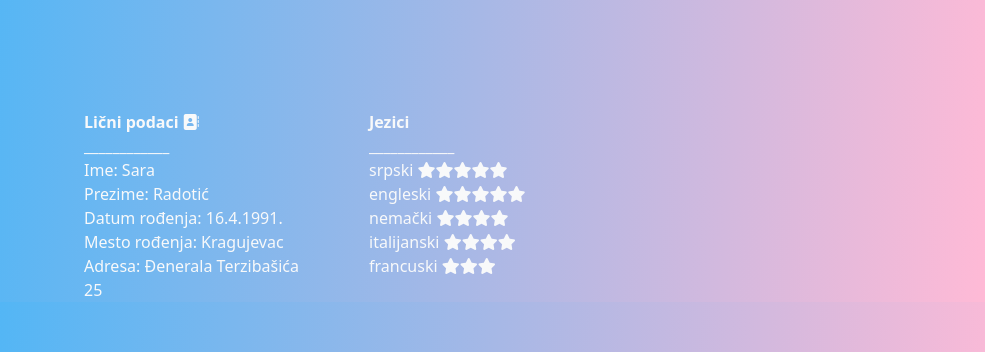
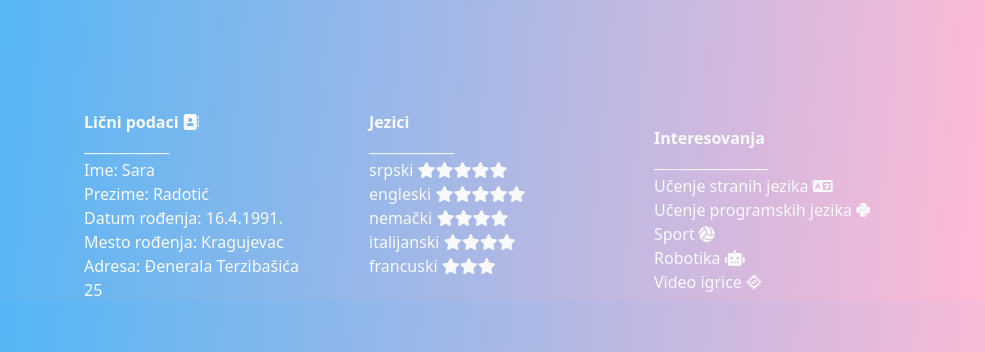
Before and after one commit to SaraRadotic/moj_portfolio, a plain HTML site: page index.html in a window 1280 px wide. Shown: the part 218-570 px from the top of the page, 295-1280 px from the left. Drawn offline with nearby package versions, Linux system fonts and the light colour scheme.

Commit message:
dodata interesovanja

```diff
--- a/index.html
+++ b/index.html
@@ -142,7 +142,20 @@
                                             class="fa-solid fa-star"></i></div>
                         </div>
                     </div>
+                    <div class="col col-lg-3 col-md-6 col-sm-12">
+                      <div class="row mt-3">
+                          <div class="col text-light">
+                              <div><b>Interesovanja</b></div>
+                              <div class="text-light">________________</div>
 
+                              <div>Učenje stranih jezika <i class="fa-solid fa-language"></i></div>
+                              <div>Učenje programskih jezika <i class="fa-brands fa-python"></i></div>
+                              <div>Sport <i class="fa-solid fa-volleyball"></i></div>
+                              <div>Robotika <i class="fa-solid fa-robot"></i></div>
+                              <div>Video igrice <i class="fa-brands fa-fantasy-flight-games"></i></div>
+                          </div>
+                      </div>
+              </div>
 
                           </div>
                       </div>
```
